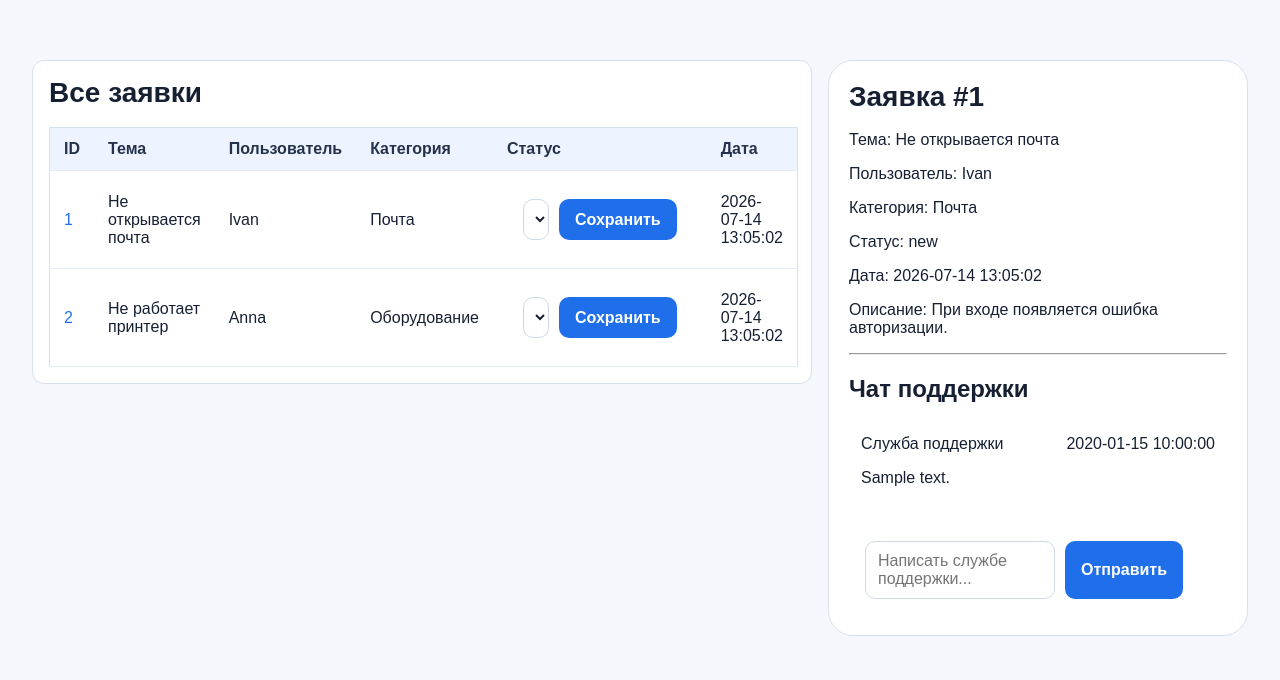
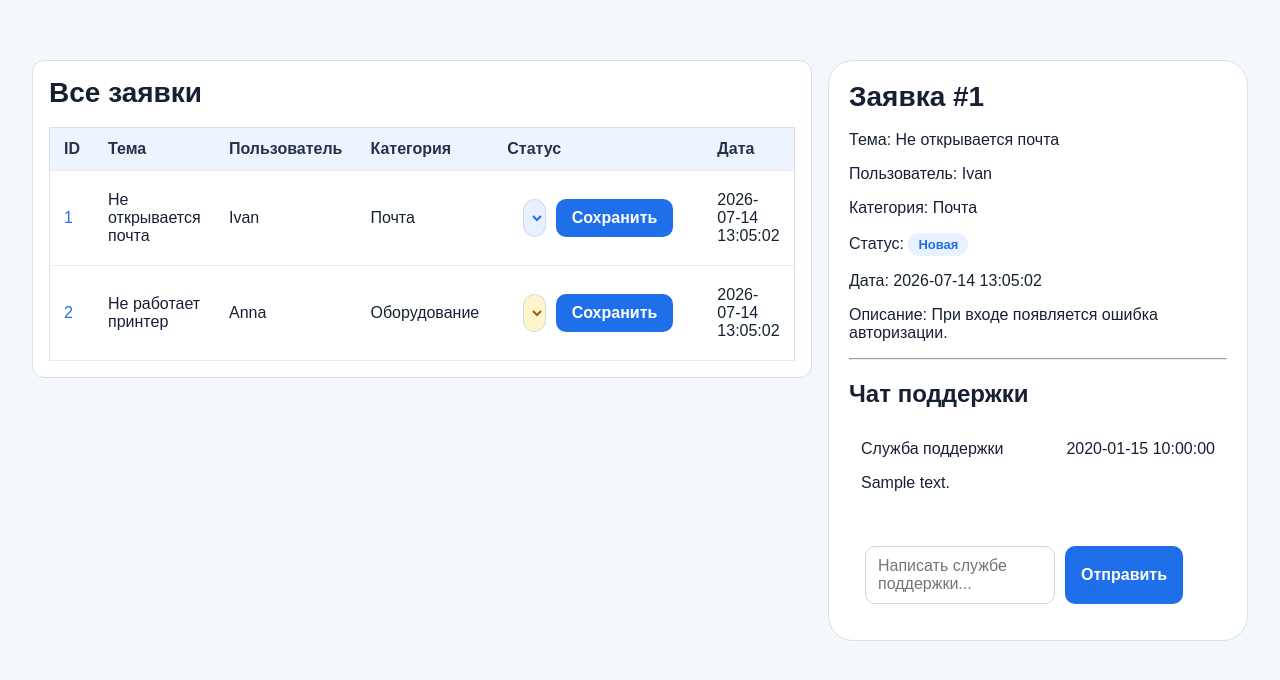
Before and after one commit to olmixr/service-desk, a PHP site: page / in a window 1280 px wide. Shown: the part 52-732 px from the top of the page. Run offline with PHP 8.4, Linux system fonts and the light colour scheme; a user stored in the database is signed in; data comes from the database, SQL or seed files in the repository; tables that the repository leaves empty hold one stand-in row (values such as "Sample post").

Commit message:
feat: add color status tickets

```diff
--- /dev/null
+++ b/config/statuses.php
@@ -0,0 +1,7 @@
+<?php
+return [
+    'new' => 'Новая',
+    'in_progress' => 'В работе',
+    'done' => 'Выполнена',
+    'rejected' => 'Отклонена',
+];
--- a/public/css/style.css
+++ b/public/css/style.css
@@ -377,3 +377,31 @@ ul {
     flex-direction: column;
     justify-content: flex-end;
 }
+
+.status {
+    display: inline-block;
+    padding: 4px 10px;
+    border-radius: 12px;
+    font-size: 13px;
+    font-weight: 700;
+}
+
+.status.status-new {
+    background: #e8f1ff;
+    color: #1f6feb;
+}
+
+.status.status-in-progress {
+    background: #fff4cc;
+    color: #946200;
+}
+
+.status.status-done {
+    background: #dcfce7;
+    color: #15803d;
+}
+
+.status.status-rejected {
+    background: #fee2e2;
+    color: #b91c1c;
+}
--- a/public/index.php
+++ b/public/index.php
@@ -1,15 +1,19 @@
 <?php
 session_start();
 require_once __DIR__ . '/../config/database.php';
+$statusLabels = require __DIR__ . '/../config/statuses.php';
 if (!isset($_SESSION['user_id'])) {
     header('Location: login.php');
     exit;
 }
 
-    if($_SESSION['user_role'] !== 'admin'){
+if ($_SESSION['user_role'] !== 'admin') {
     header('Location: my-tickets.php');
     exit;
 }
+
+
+
 
 $sql = "
     SELECT
@@ -111,7 +115,7 @@ function e(string $value): string
 
 
 
-$allowedStatuses = ['new', 'in_progress', 'done', 'rejected'];
+$allowedStatuses = array_keys($statusLabels);
 
 $isAdmin = isset($_SESSION['user_role']) && $_SESSION['user_role'] === 'admin';
 
@@ -119,9 +123,10 @@ if ($formType === 'change_status' && $isAdmin) {
     $ticketId = (int) ($_POST['ticket_id'] ?? 0);
     $status = $_POST['status'] ?? '';
 
-    if($ticketId > 0 && in_array($status, $allowedStatuses, true)){
+    if ($ticketId > 0 && in_array($status, $allowedStatuses, true)) {
         $updateStatement = $pdo->prepare(
-                'SELECT id FROM tickets WHERE id = :id');
+            'SELECT id FROM tickets WHERE id = :id'
+        );
 
         $updateStatement->execute([
             'id' => $ticketId,
@@ -129,7 +134,7 @@ if ($formType === 'change_status' && $isAdmin) {
 
         $existingTicket = $updateStatement->fetch();
 
-     if($existingTicket !== false){
+        if ($existingTicket !== false) {
             $updateStatement = $pdo->prepare(
                 'UPDATE tickets SET status = :status WHERE id = :id'
             );
@@ -180,11 +185,13 @@ if ($formType === 'add_comment') {
 
 <!DOCTYPE html>
 <html lang="ru">
+
 <head>
     <meta charset="UTF-8">
     <title>Service Desk</title>
     <link rel="stylesheet" href="css/style.css">
 </head>
+
 <body>
 
     <header class="topbar">
@@ -241,17 +248,19 @@ if ($formType === 'add_comment') {
                                         <form class="changeStatus" method="post" action="index.php">
                                             <input type="hidden" name="form_type" value="change_status">
                                             <input type="hidden" name="ticket_id" value="<?= e((string) $ticket['id']) ?>">
-    <select id="status" name="status">
+                                            <select name="status"
+                                                class="status status-<?= e(str_replace('_', '-', $ticket['status'])) ?>">
                                                 <?php foreach ($allowedStatuses as $status): ?>
                                                     <option value="<?= e($status) ?>" <?= $ticket['status'] === $status ? 'selected' : '' ?>>
-                <?= e($status) ?>
+                                                        <?= e($statusLabels[$status]) ?>
                                                     </option>
                                                 <?php endforeach; ?>
                                             </select>
 
                                             <button type="submit">Сохранить</button>
                                         </form>
-<?php endif; ?></td>
+                                    <?php endif; ?>
+                                </td>
 
                                 <td><?= e($ticket['created_at']) ?></td>
                             </tr>
@@ -273,7 +282,12 @@ if ($formType === 'add_comment') {
                     <p>Тема: <?= e($selectedTicket['subject']) ?></p>
                     <p>Пользователь: <?= e($selectedTicket['user_name']) ?></p>
                     <p>Категория: <?= e($selectedTicket['category_name']) ?></p>
-                    <p>Статус: <?= e($selectedTicket['status']) ?></p>
+                    <p>
+                        Статус:
+                        <span class="status status-<?= e(str_replace('_', '-', $selectedTicket['status'])) ?>">
+                            <?= e($statusLabels[$selectedTicket['status']] ?? $selectedTicket['status']) ?>
+                        </span>
+                    </p>
                     <p>Дата: <?= e($selectedTicket['created_at']) ?></p>
                     <p>Описание: <?= e($selectedTicket['description']) ?></p>
 
@@ -308,18 +322,12 @@ if ($formType === 'add_comment') {
                         </ul>
                     <?php endif; ?>
 
-                    <form
-                        class="sentComment"
-                        method="post"
-                        action="index.php?ticket_id=<?= e((string) $selectedTicket['id']) ?>"
-                    >
+                    <form class="sentComment" method="post"
+                        action="index.php?ticket_id=<?= e((string) $selectedTicket['id']) ?>">
                         <input type="hidden" name="form_type" value="add_comment">
                         <input type="hidden" name="ticket_id" value="<?= e((string) $selectedTicket['id']) ?>">
-                        <textarea
-                            id="message"
-                            name="message"
-                            placeholder="Написать службе поддержки..."
-                        ><?= e($message) ?></textarea>
+                        <textarea id="message" name="message"
+                            placeholder="Написать службе поддержки..."><?= e($message) ?></textarea>
                         <button type="submit">Отправить</button>
                     </form>
                 <?php else: ?>
@@ -332,4 +340,5 @@ if ($formType === 'add_comment') {
 
 
 </body>
+
 </html>
```
Also changed, not shown: public/my-tickets.php (+12 -2 lines). Lines whose indentation alone changed are shown as unchanged.
